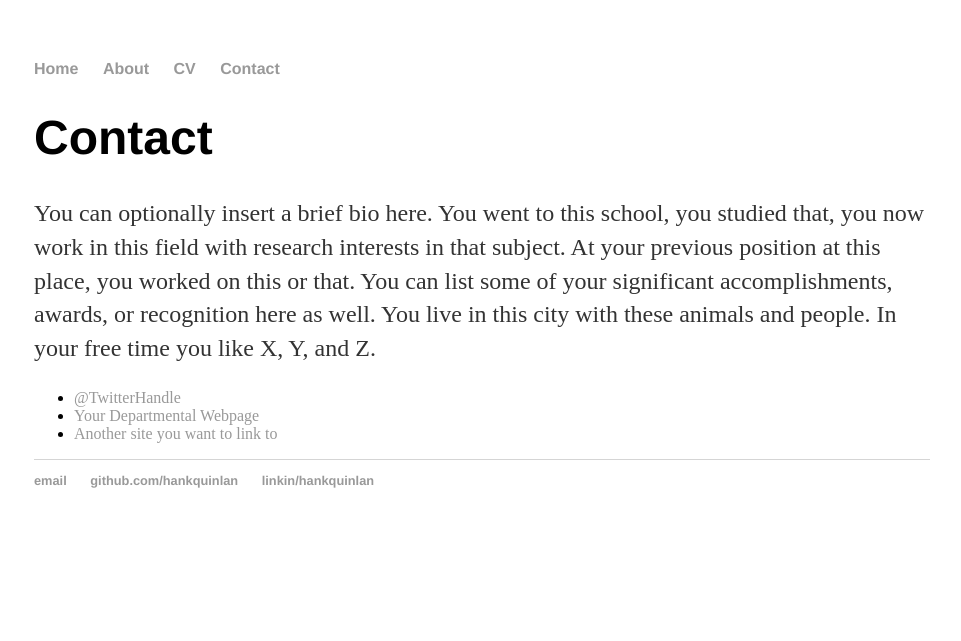
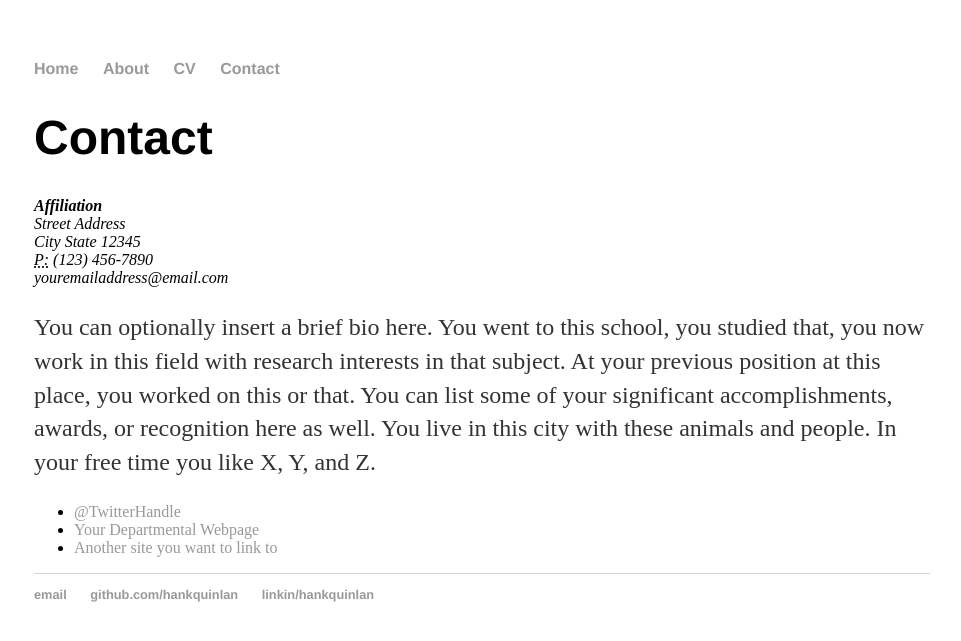
Before and after one commit to Archimedes2013/Archimedes2013.github.io, a Jekyll site: the page built from contact/index.html, in a window 1280 px wide. Shown: the top 641 px of the page, without its empty margins (158-1119 px from the left). Built offline with Jekyll 4.4.1, drawn with Linux system fonts in a browser that asks for light colours.

Commit message:
Update index.html

```diff
--- a/contact/index.html
+++ b/contact/index.html
@@ -5,6 +5,15 @@
 
 <div class="contact">
 			<h1>Contact</h1>
+	                <address>
+					<strong>Affiliation</strong><br>
+					Street Address<br>
+					City State 12345<br>
+					<abbr title="phone">P:</abbr> (123) 456-7890<br>
+					<span class="obfuscate">youremailaddress@email.com</span>
+			</address>
+
+
 			<p>You can optionally insert a brief bio here. You went to this school, you studied that, you now work in this field with research interests in that subject. At your previous position at this place, you worked on this or that. You can list some of your significant accomplishments, awards, or recognition here as well. You live in this city with these animals and people. In your free time you like X, Y, and Z.</p>
 
 			<ul class="contacts">
```
